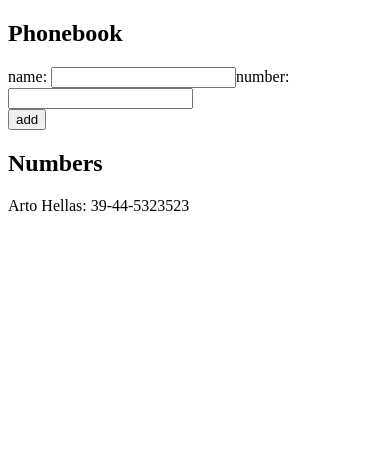
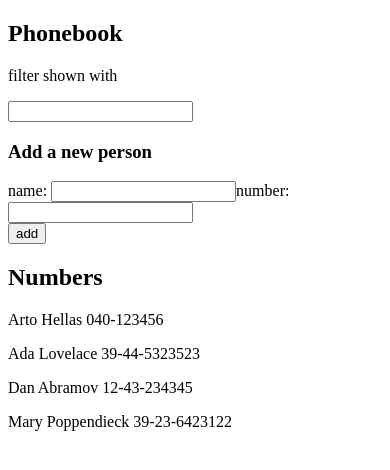
Before and after one commit to luiselmuller/fso-course-exercises, a React (Vite) app in the folder part2/Exercises/phonebook/phonebookapp/: page / in a window 390 px wide. Shown: the top 470 px of the page. Built offline with nearby package versions, Linux system fonts and the light colour scheme.

Commit message:
Completed 2.9*: The Phonebook Step 4

```diff
--- a/part2/Exercises/phonebook/phonebookapp/src/App.jsx
+++ b/part2/Exercises/phonebook/phonebookapp/src/App.jsx
@@ -2,20 +2,26 @@
 
 const App = () => {
   const [persons, setPersons] = useState([
-    { name: 'Arto Hellas', number: '39-44-5323523' }
+    { name: 'Arto Hellas', number: '040-123456', id: 1 },
+    { name: 'Ada Lovelace', number: '39-44-5323523', id: 2 },
+    { name: 'Dan Abramov', number: '12-43-234345', id: 3 },
+    { name: 'Mary Poppendieck', number: '39-23-6423122', id: 4 }
   ])
   const [newName, setNewName] = useState('')
   const [newNumber, setNewNumber] = useState('')
+  const [filter, setFilter] = useState('')
 
   const addPerson = (event) => {
     event.preventDefault()
     if (persons.some(person => person.name === newName || person.number === newNumber)) {
       alert(`${newName} or ${newNumber} is already in the phonebook`)
       setNewName('')
+      setNewNumber('')
     }
     else {
       setPersons(persons.concat({ name: newName, number: newNumber }))
       setNewName('')
+      setNewNumber('')
     }
   }
 
@@ -27,9 +33,19 @@
     setNewNumber(event.target.value)
   }
 
+  const onFilterChange = (event) => {
+    setFilter(event.target.value)
+  }
+
   return (
     <div>
       <h2>Phonebook</h2>
+      <p>
+        filter shown with
+      </p>
+      <input type="text" onChange={onFilterChange} />
+
+      <h3>Add a new person</h3>
       <form onSubmit={addPerson}>
         <div>
           name: <input value={newName} onChange={onNameChange} />
@@ -40,10 +56,12 @@
         </div>
       </form>
       <h2>Numbers</h2>
-      {persons.map(person => (
-        <div key={person.name}>
-          {person.name}: {person.number}
-        </div>
+      {persons.filter(person => (
+        person.name.toLowerCase().includes(filter.toLowerCase()) || person.number.includes(filter)
+      )).map(person => (
+        <p key={person.id}>
+          {person.name} {person.number}
+        </p>
       ))}
     </div>
   )
```
